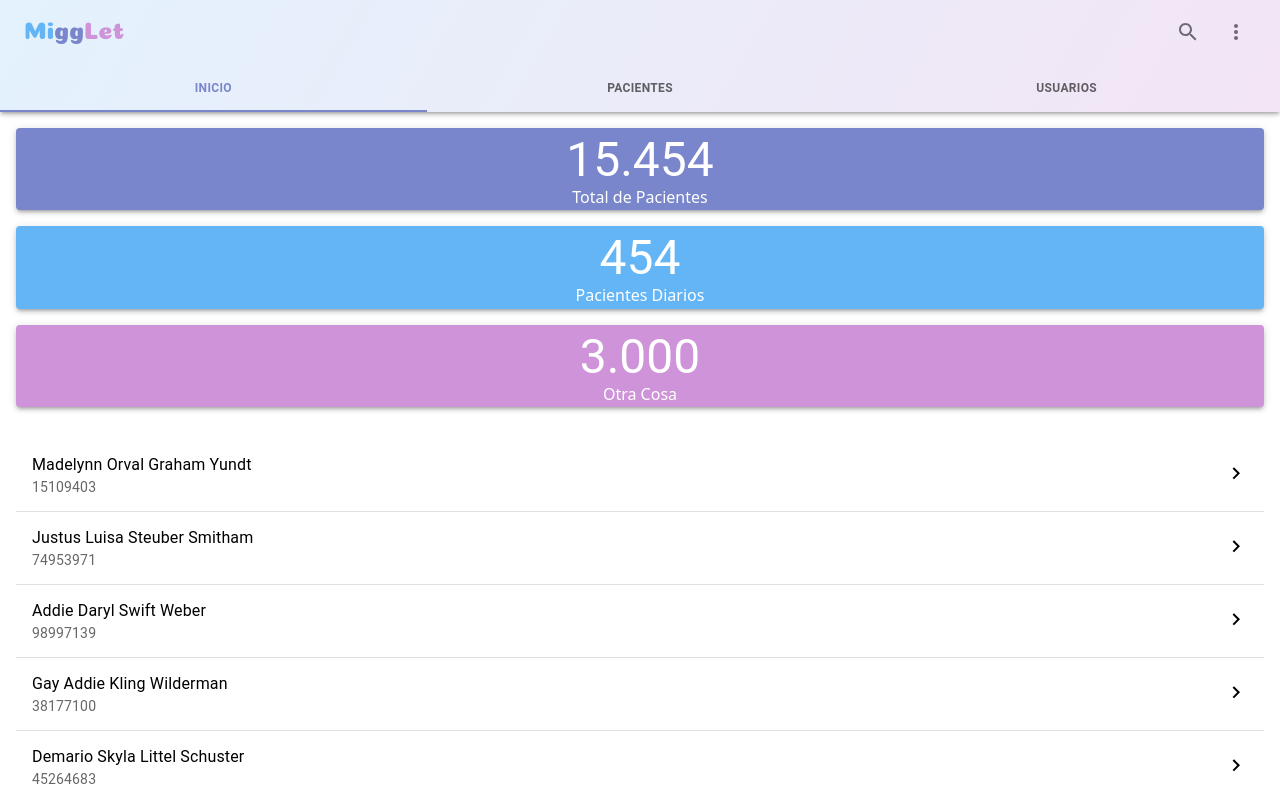
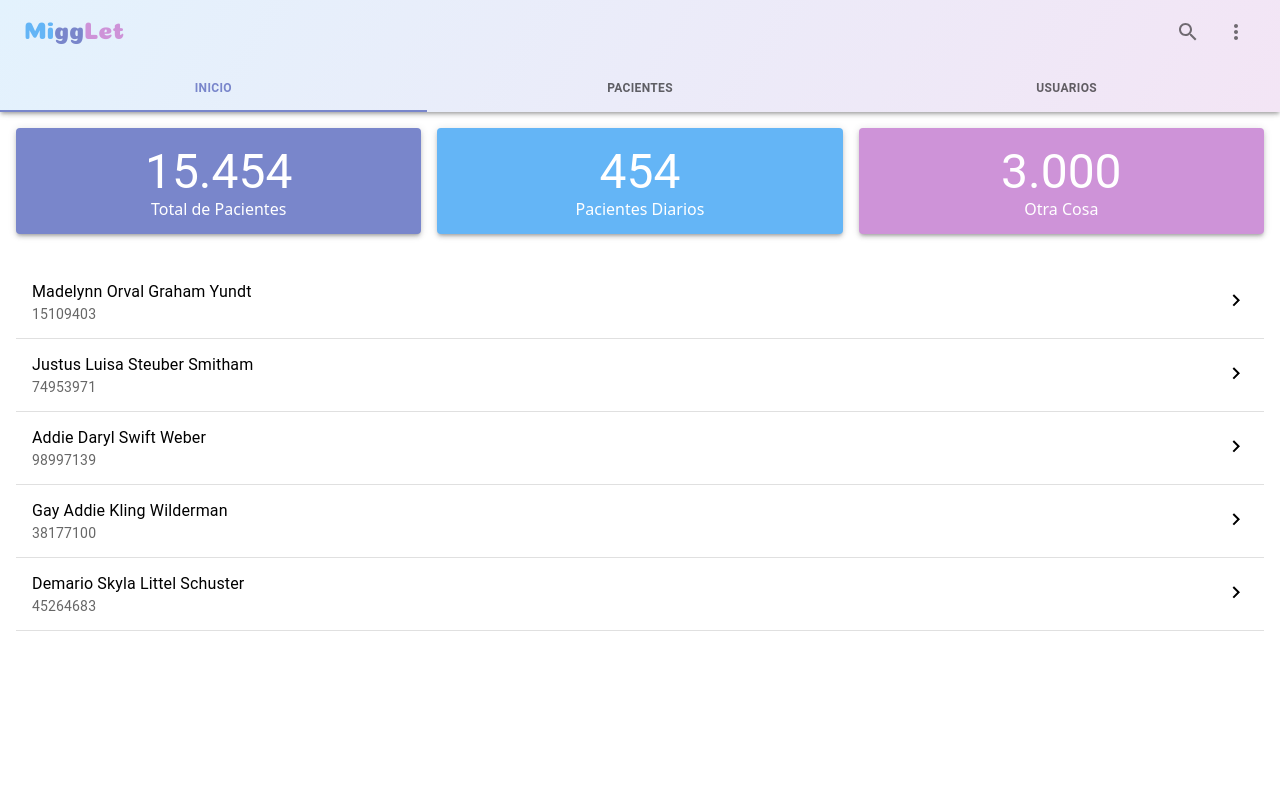
Before and after one commit to luiseyer/MiggLet, a React (Vite) app in the folder app/: page /dashboard in a window 1280 px wide. Built offline with nearby package versions, Linux system fonts and the light colour scheme; sample sign-in values are in the browser's storage.

Commit message:
prototipo de estadísticas

```diff
--- a/app/src/pages/Dashboard.jsx
+++ b/app/src/pages/Dashboard.jsx
@@ -4,9 +4,10 @@ import { PageContainer, Section, NavigationMenu, PatientList } from '@components
 import data from '@helpers/data'
 
 const Item = styled(Paper)(({ theme }) => ({
-  padding: 4,
+  padding: '1rem',
   textAlign: 'center',
-  color: theme.palette.light.main
+  color: theme.palette.light.main,
+  flex: '1 1 250px'
 }))
 
 const DashboardPage = () => {
@@ -16,16 +17,16 @@ const DashboardPage = () => {
     <PageContainer>
       <NavigationMenu />
       <Section color='light.main'>
-        <Box sx={{ display: 'grid', gridTemplateColumns: '1fr', gap: 2, mb: 4 }}>
-          <Item elevation={3} sx={{ backgroundColor: 'primary.main' }}>
+        <Box sx={{ display: 'flex', flexWrap: 'wrap', gap: 2, mb: 4 }}>
+          <Item elevation={3} sx={{ bgcolor: 'primary.main' }}>
             <Typography variant='h3'>15.454</Typography>
             Total de Pacientes
           </Item>
-          <Item elevation={3} sx={{ backgroundColor: 'secondary.main' }}>
+          <Item elevation={3} sx={{ bgcolor: 'secondary.main' }}>
             <Typography variant='h3'>454</Typography>
             Pacientes Diarios
           </Item>
-          <Item elevation={3} sx={{ backgroundColor: 'tertiary.main' }}>
+          <Item elevation={3} sx={{ bgcolor: 'tertiary.main' }}>
             <Typography variant='h3'>3.000</Typography>
             Otra Cosa
           </Item>
```
